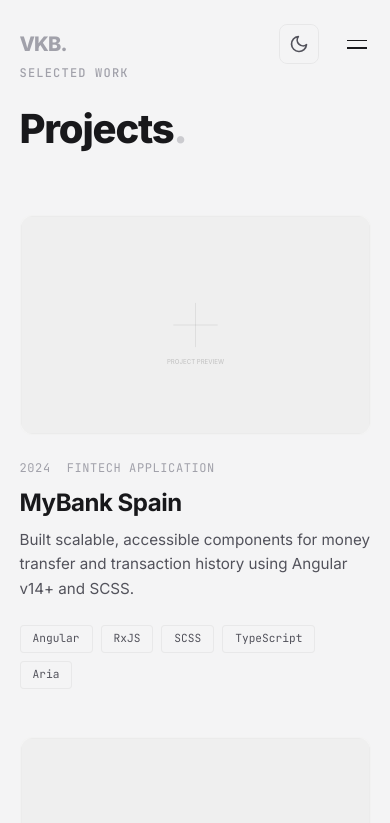
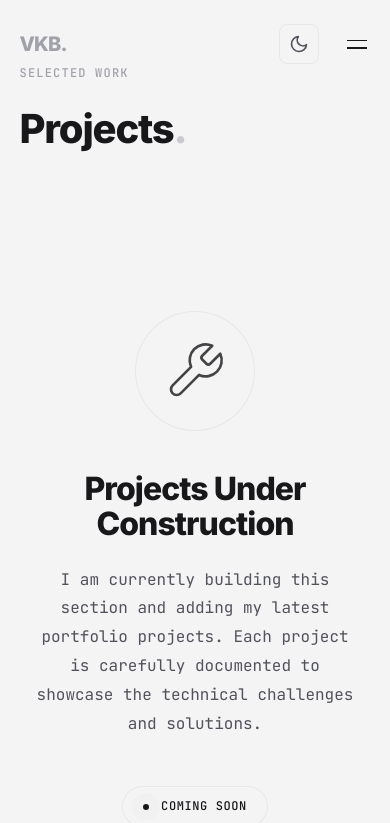
Before and after one commit to vivekkumarbiswal/portfolio, an Angular app: page /projects in a window 390 px wide. Shown: the top 823 px of the page. Built offline with nearby package versions, Linux system fonts and the light colour scheme.

Commit message:
Project Section under construction

```diff
--- a/src/app/core/services/portfolio-data.service.ts
+++ b/src/app/core/services/portfolio-data.service.ts
@@ -66,29 +66,23 @@
 
   // ─── PROJECTS ────────────────────────────────────────────────────────
   readonly projects: Project[] = [
+    /*
     {
-      id: 'proj-01',
+      id: 'proj-db-spain',
       title: 'MyBank Spain',
-      description: 'Built scalable, accessible components for money transfer and transaction history using Angular v14+ and SCSS.',
-      longDescription: 'Part of the TCS Interactive team for Deutsche Bank. Focused on modular architecture and global design consistency.',
-      tech: ['Angular', 'RxJS', 'SCSS', 'TypeScript', 'Aria'],
+      description: 'Rebrand and UI modernization of Deutsche Bank’s mobile banking platform using Angular 13, Ionic, and Cordova.',
+      longDescription: 'Collaborated with the TCS Interactive team to deliver a high-performance, accessible banking experience. Key focus was on reusable UI components and global design consistency across web and mobile platforms.',
+      tech: ['Angular 13', 'Ionic', 'Cordova', 'TypeScript', 'WCAG 2.1'],
       category: 'fullstack',
       type: 'FinTech Application',
-      year: 2024,
+      year: 2025,
       status: 'live',
       featured: true,
-    },
-    {
-      id: 'proj-02',
-      title: 'EduTrack PWA',
-      description: 'A React-based Progressive Web App for student tracking with offline support and push notifications.',
-      tech: ['React', 'PWA', 'Firebase', 'Workbox', 'Chakra UI'],
-      category: 'frontend',
-      type: 'Education Platform',
-      year: 2023,
-      status: 'live',
-      featured: true,
+      github: 'https://github.com/vivekkumarbiswal',
+      demo: 'https://github.com/vivekkumarbiswal',
+      image: 'assets/images/project-placeholder.svg'
     }
+    */
   ];
 
   // ─── SKILLS ──────────────────────────────────────────────────────────
--- a/src/app/features/projects-preview/projects-preview.component.html
+++ b/src/app/features/projects-preview/projects-preview.component.html
@@ -12,7 +12,7 @@
       </a>
     </div>
 
-    <div class="projects-grid">
+    <div class="projects-grid" *ngIf="featured.length > 0; else comingSoon">
       <article class="project-card card"
                *ngFor="let project of featured; let i = index"
                appReveal [revealDelay]="i * 120"
@@ -55,5 +55,20 @@
       </article>
     </div>
 
+    <ng-template #comingSoon>
+      <div class="coming-soon-banner" appReveal>
+        <div class="banner-icon">
+          <svg width="40" height="40" viewBox="0 0 24 24" fill="none" stroke="currentColor" stroke-width="1.5" stroke-linecap="round" stroke-linejoin="round">
+            <path d="M14.7 6.3a1 1 0 0 0 0 1.4l1.6 1.6a1 1 0 0 0 1.4 0l3.77-3.77a6 6 0 0 1-7.94 7.94l-6.91 6.91a2.12 2.12 0 0 1-3-3l6.91-6.91a6 6 0 0 1 7.94-7.94l-3.76 3.76z"></path>
+          </svg>
+        </div>
+        <div class="banner-text">
+          <h3>Work in Progress</h3>
+          <p>The project gallery is currently being updated with my latest work. Stay tuned!</p>
+        </div>
+        <div class="banner-accent"></div>
+      </div>
+    </ng-template>
+
   </div>
 </section>
--- a/src/app/features/projects-preview/projects-preview.component.scss
+++ b/src/app/features/projects-preview/projects-preview.component.scss
@@ -146,3 +146,68 @@
     grid-template-columns: 1fr;
   }
 }
+
+.coming-soon-banner {
+  grid-column: 1 / -1;
+  display: flex;
+  align-items: center;
+  gap: 2rem;
+  padding: 3rem;
+  background: var(--bg-card);
+  border: 1px solid var(--border-subtle);
+  border-radius: 4px;
+  position: relative;
+  overflow: hidden;
+
+  .banner-icon {
+    flex-shrink: 0;
+    width: 80px;
+    height: 80px;
+    background: rgba(255, 255, 255, 0.03);
+    border: 1px solid var(--border-subtle);
+    border-radius: 50%;
+    display: flex;
+    align-items: center;
+    justify-content: center;
+    color: var(--accent);
+    box-shadow: 0 0 30px rgba(255, 255, 255, 0.05);
+  }
+
+  .banner-text {
+    h3 {
+      font-size: 1.5rem;
+      font-weight: 700;
+      color: var(--text-primary);
+      margin-bottom: 0.5rem;
+    }
+
+    p {
+      font-family: var(--font-mono);
+      font-size: 0.9rem;
+      color: var(--text-secondary);
+      max-width: 500px;
+      line-height: 1.6;
+    }
+  }
+
+  .banner-accent {
+    position: absolute;
+    bottom: 0;
+    left: 0;
+    width: 100%;
+    height: 1px;
+    background: linear-gradient(90deg, transparent, var(--accent), transparent);
+    opacity: 0.3;
+  }
+
+  @media (max-width: 768px) {
+    flex-direction: column;
+    text-align: center;
+    padding: 2.5rem 1.5rem;
+    gap: 1.5rem;
+
+    .banner-text p {
+      margin: 0 auto;
+    }
+  }
+}
--- a/src/app/features/projects/projects.component.html
+++ b/src/app/features/projects/projects.component.html
@@ -7,7 +7,7 @@
       </h2>
     </div>
 
-    <div class="projects-grid">
+    <div class="projects-grid" *ngIf="data.projects.length > 0; else emptyState">
       <div *ngFor="let project of data.projects; let i = index"
            class="project-card animate-fade-up"
            [style.animation-delay]="(i * 0.1) + 0.2 + 's'">
@@ -42,5 +42,22 @@
         </div>
       </div>
     </div>
+
+    <ng-template #emptyState>
+      <div class="empty-state">
+        <div class="empty-icon animate-fade-up">
+          <svg width="64" height="64" viewBox="0 0 24 24" fill="none" stroke="currentColor" stroke-width="1" stroke-linecap="round" stroke-linejoin="round">
+            <path d="M14.7 6.3a1 1 0 0 0 0 1.4l1.6 1.6a1 1 0 0 0 1.4 0l3.77-3.77a6 6 0 0 1-7.94 7.94l-6.91 6.91a2.12 2.12 0 0 1-3-3l6.91-6.91a6 6 0 0 1 7.94-7.94l-3.76 3.76z"></path>
+          </svg>
+        </div>
+        <h2 class="animate-fade-up delay-1">Projects Under Construction</h2>
+        <p class="animate-fade-up delay-2">I am currently building this section and adding my latest portfolio projects. Each project is carefully documented to showcase the technical challenges and solutions.</p>
+
+        <div class="status-badge animate-fade-up delay-2">
+          <span class="pulsating-dot"></span>
+          Coming Soon
+        </div>
+      </div>
+    </ng-template>
   </div>
 </section>
--- a/src/app/features/projects/projects.component.scss
+++ b/src/app/features/projects/projects.component.scss
@@ -132,3 +132,94 @@
     grid-template-columns: 1fr;
   }
 }
+
+.empty-state {
+  display: flex;
+  flex-direction: column;
+  align-items: center;
+  justify-content: center;
+  text-align: center;
+  padding: 6rem 1rem;
+  max-width: 700px;
+  margin: 0 auto;
+
+  .empty-icon {
+    width: 120px;
+    height: 120px;
+    background: rgba(255, 255, 255, 0.03);
+    border: 1px solid var(--border-subtle);
+    border-radius: 50%;
+    display: flex;
+    align-items: center;
+    justify-content: center;
+    color: var(--accent);
+    margin-bottom: 2.5rem;
+    box-shadow: 0 0 50px rgba(255, 255, 255, 0.05);
+
+    svg {
+      opacity: 0.8;
+    }
+  }
+
+  h2 {
+    font-size: clamp(2rem, 5vw, 3rem);
+    font-weight: 800;
+    margin-bottom: 1.5rem;
+    letter-spacing: -0.03em;
+  }
+
+  p {
+    font-family: var(--font-mono);
+    font-size: 1rem;
+    line-height: 1.8;
+    color: var(--text-secondary);
+    margin-bottom: 3rem;
+  }
+}
+
+.status-badge {
+  display: inline-flex;
+  align-items: center;
+  gap: 0.75rem;
+  padding: 0.6rem 1.25rem;
+  background: rgba(255, 255, 255, 0.05);
+  border: 1px solid var(--border-subtle);
+  border-radius: 100px;
+  font-family: var(--font-mono);
+  font-size: 0.75rem;
+  font-weight: 500;
+  text-transform: uppercase;
+  letter-spacing: 0.05em;
+  color: var(--accent);
+
+  .pulsating-dot {
+    width: 6px;
+    height: 6px;
+    background-color: var(--accent);
+    border-radius: 50%;
+    position: relative;
+
+    &::after {
+      content: '';
+      position: absolute;
+      top: -1px;
+      left: -1px;
+      right: -1px;
+      bottom: -1px;
+      border-radius: 50%;
+      background-color: var(--accent);
+      animation: pulse 2s infinite;
+    }
+  }
+}
+
+@keyframes pulse {
+  0% {
+    transform: scale(1);
+    opacity: 0.5;
+  }
+  100% {
+    transform: scale(3.5);
+    opacity: 0;
+  }
+}
```
